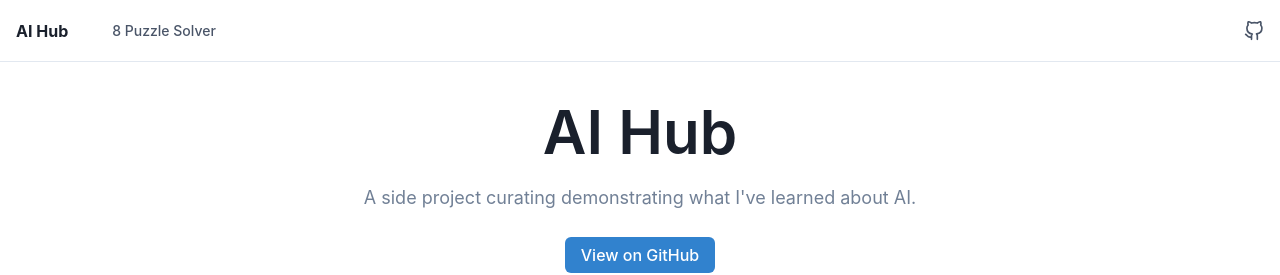
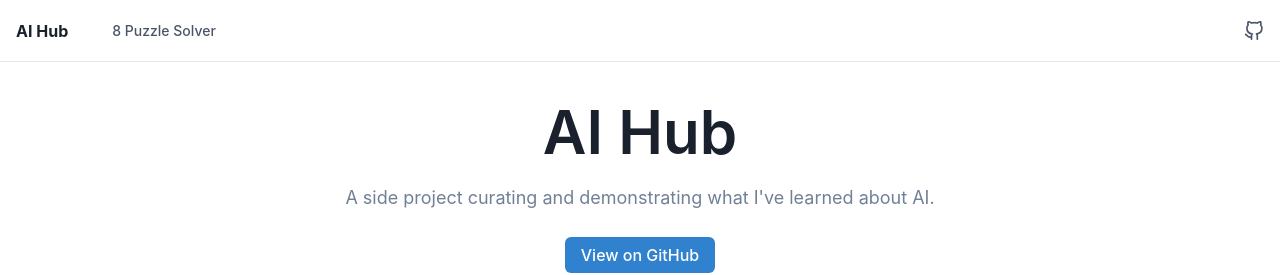
Before and after one commit to dphogit/ai-hub, a React (Vite) app: page / in a window 1280 px wide. Shown: the top 275 px of the page. Built offline with nearby package versions, Linux system fonts and the light colour scheme.

Commit message:
Fix typo

```diff
--- a/src/components/pages/home-page/index.tsx
+++ b/src/components/pages/home-page/index.tsx
@@ -12,7 +12,8 @@ const HomePage = () => {
           AI Hub
         </Heading>
         <Text color="gray.500" fontSize="lg" mt={4} mb={8}>
-          A side project curating demonstrating what I&apos;ve learned about AI.
+          A side project curating and demonstrating what I&apos;ve learned about
+          AI.
         </Text>
         <Link
           isExternal
```
